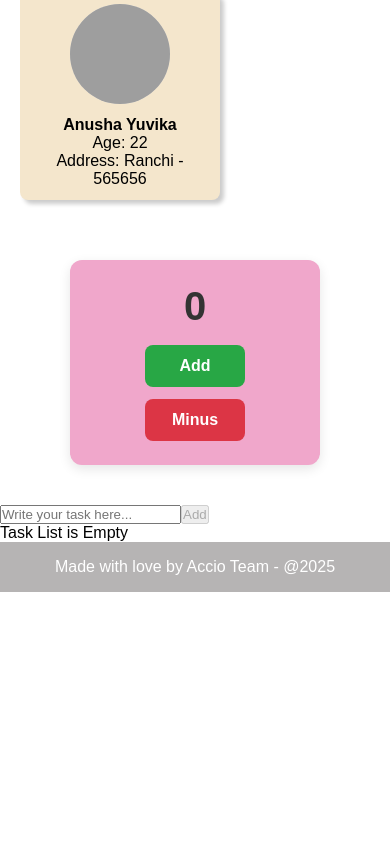
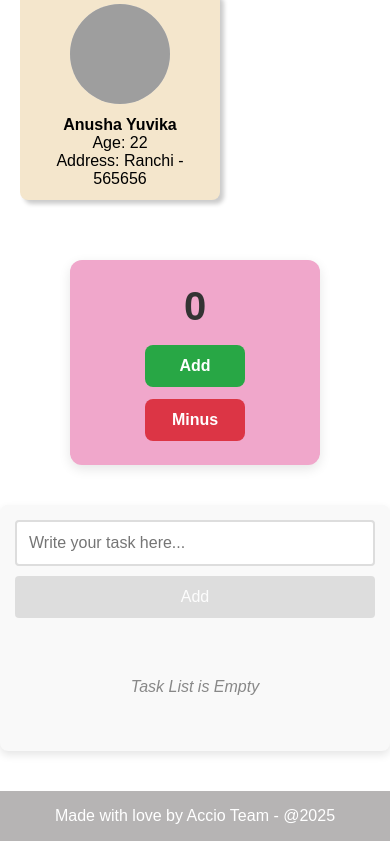
Before and after one commit to Uttu316/accio_oct_fe5, a React (Vite) app in the folder myApp/: page / in a window 390 px wide. Shown: the part 1324-2165 px from the top of the page. Before the commit the page ends 1916 px from the top, so only its background shows below. Built offline with nearby package versions, Linux system fonts and the light colour scheme; grey boxes are pictures that could not be loaded.

Commit message:
Complete todo list

```diff
--- a/myApp/src/components/todolist/index.jsx
+++ b/myApp/src/components/todolist/index.jsx
@@ -6,6 +6,23 @@ import styles from "./todo.module.css";
 const TodoList = () => {
   const [taskInput, setTaskInput] = useState(""); // store userinput
   const [tasks, setTasks] = useState([]); // store tasks
+  const [currEdit, setCurrEdit] = useState(null); // store current edit item
+
+  const isEditMode = currEdit !== null;
+
+  const onSave = () => {
+    if (taskInput.length < 3) return;
+    const currPos = currEdit.index;
+    setTasks((currTasks) => {
+      currTasks[currPos] = {
+        ...currEdit,
+        task: taskInput,
+      };
+      return currTasks;
+    });
+    setTaskInput("");
+    setCurrEdit(null);
+  };
 
   return (
     <div className={styles.todoContainer}>
@@ -13,8 +30,16 @@ const TodoList = () => {
         taskInput={taskInput}
         setTaskInput={setTaskInput}
         setTasks={setTasks}
+        isEditMode={isEditMode}
+        onSave={onSave}
       />
-      <TasksList tasks={tasks} />
+      <TasksList
+        isEditMode={isEditMode}
+        setCurrEdit={setCurrEdit}
+        tasks={tasks}
+        setTaskInput={setTaskInput}
+        setTasks={setTasks}
+      />
     </div>
   );
 };
--- a/myApp/src/components/todolist/taskForm.jsx
+++ b/myApp/src/components/todolist/taskForm.jsx
@@ -1,6 +1,12 @@
 import styles from "./todo.module.css";
 
-const TaskForm = ({ taskInput, setTaskInput, setTasks }) => {
+const TaskForm = ({
+  taskInput,
+  onSave,
+  isEditMode,
+  setTaskInput,
+  setTasks,
+}) => {
   const onInput = (e) => {
     const value = e.target.value;
     setTaskInput(value);
@@ -26,6 +32,7 @@ const TaskForm = ({ taskInput, setTaskInput, setTasks }) => {
         className={styles.todoInput}
         placeholder="Write your task here..."
       />
+      {!isEditMode && (
         <button
           disabled={taskInput.length < 3}
           onClick={onAdd}
@@ -33,6 +40,16 @@ const TaskForm = ({ taskInput, setTaskInput, setTasks }) => {
         >
           Add
         </button>
+      )}
+      {isEditMode && (
+        <button
+          disabled={taskInput.length < 3}
+          onClick={onSave}
+          className={styles.saveBtn}
+        >
+          Save
+        </button>
+      )}
     </div>
   );
 };
--- a/myApp/src/components/todolist/taskItem.jsx
+++ b/myApp/src/components/todolist/taskItem.jsx
@@ -1,16 +1,38 @@
 import { MdEdit as EditIcon, MdDelete as DeleteIcon } from "react-icons/md";
 import styles from "./todo.module.css";
 
-const TaskItem = ({ taskItem }) => {
-  const { task } = taskItem;
+const TaskItem = ({
+  taskItem,
+  index,
+  setTaskInput,
+  setCurrEdit,
+  isEditMode,
+  setTasks,
+}) => {
+  const { task, id } = taskItem;
+
+  const onEdit = () => {
+    const curreditTask = taskItem;
+    curreditTask.index = index;
+    setCurrEdit(curreditTask);
+    setTaskInput(task);
+  };
+
+  const onDlt = () => {
+    setTasks((currTasks) => currTasks.filter((item) => item.id !== id));
+  };
   return (
     <div className={styles.taskItem}>
       <p className={styles.taskText}>{task}</p>
       <div className={styles.todoItemActions}>
-        <button className={styles.editBtn}>
+        <button
+          disabled={isEditMode}
+          onClick={onEdit}
+          className={styles.editBtn}
+        >
           <EditIcon />
         </button>
-        <button className={styles.dltbtn}>
+        <button disabled={isEditMode} onClick={onDlt} className={styles.dltbtn}>
           <DeleteIcon />
         </button>
       </div>
--- a/myApp/src/components/todolist/tasksList.jsx
+++ b/myApp/src/components/todolist/tasksList.jsx
@@ -1,14 +1,30 @@
 import TaskItem from "./taskItem";
 import styles from "./todo.module.css";
 
-const TasksList = ({ tasks }) => {
+const TasksList = ({
+  tasks,
+  setTasks,
+  setCurrEdit,
+  setTaskInput,
+  isEditMode,
+}) => {
   const isEmpty = tasks.length === 0;
   return (
     <div className={styles.tasksList}>
       {isEmpty && <div className={styles.empty}>Task List is Empty</div>}
 
       {!isEmpty &&
-        tasks.map((item) => <TaskItem key={item.id} taskItem={item} />)}
+        tasks.map((item, index) => (
+          <TaskItem
+            key={item.id}
+            setTasks={setTasks}
+            isEditMode={isEditMode}
+            setTaskInput={setTaskInput}
+            index={index}
+            taskItem={item}
+            setCurrEdit={setCurrEdit}
+          />
+        ))}
     </div>
   );
 };
--- a/myApp/src/components/todolist/todo.module.css
+++ b/myApp/src/components/todolist/todo.module.css
@@ -0,0 +1,163 @@
+/* Todo Container */
+.todoContainer {
+  max-width: 600px;
+  margin: 40px auto;
+  padding: 20px;
+  background-color: #f9f9f9;
+  border-radius: 8px;
+  box-shadow: 0 4px 8px rgba(0, 0, 0, 0.1);
+  font-family: "Arial", sans-serif;
+}
+
+/* Todo Input Box */
+.todoInputBox {
+  display: flex;
+  gap: 10px;
+  margin-bottom: 20px;
+}
+
+.todoInput {
+  flex: 1;
+  padding: 12px;
+  border: 2px solid #ddd;
+  border-radius: 4px;
+  font-size: 16px;
+  transition: border-color 0.3s ease;
+}
+
+.todoInput:focus {
+  outline: none;
+  border-color: #4caf50;
+}
+
+.todoAddBtn,
+.saveBtn {
+  padding: 12px 20px;
+  background-color: #4caf50;
+  color: white;
+  border: none;
+  border-radius: 4px;
+  cursor: pointer;
+  font-size: 16px;
+  transition: background-color 0.3s ease;
+}
+
+.todoAddBtn:hover,
+.saveBtn:hover {
+  background-color: #45a049;
+}
+
+.todoAddBtn:disabled,
+.saveBtn:disabled {
+  background-color: #cccccc;
+  cursor: not-allowed;
+  opacity: 0.6;
+}
+
+/* Tasks List */
+.tasksList {
+  display: flex;
+  flex-direction: column;
+  gap: 10px;
+}
+
+.empty {
+  text-align: center;
+  color: #888;
+  font-style: italic;
+  padding: 40px 0;
+}
+
+/* Task Item */
+.taskItem {
+  display: flex;
+  justify-content: space-between;
+  align-items: center;
+  padding: 15px;
+  background-color: white;
+  border: 1px solid #e0e0e0;
+  border-radius: 6px;
+  box-shadow: 0 2px 4px rgba(0, 0, 0, 0.05);
+  transition: box-shadow 0.3s ease;
+}
+
+.taskItem:hover {
+  box-shadow: 0 4px 8px rgba(0, 0, 0, 0.1);
+}
+
+.taskText {
+  flex: 1;
+  margin: 0;
+  font-size: 16px;
+  color: #333;
+}
+
+/* Todo Item Actions */
+.todoItemActions {
+  display: flex;
+  gap: 8px;
+}
+
+.editBtn,
+.dltbtn {
+  padding: 8px 12px;
+  border: none;
+  border-radius: 4px;
+  cursor: pointer;
+  font-size: 14px;
+  display: flex;
+  align-items: center;
+  justify-content: center;
+  transition: background-color 0.3s ease;
+}
+
+.editBtn {
+  background-color: #2196f3;
+  color: white;
+}
+
+.editBtn:hover {
+  background-color: #1976d2;
+}
+
+.dltbtn {
+  background-color: #f44336;
+  color: white;
+}
+
+.dltbtn:hover {
+  background-color: #d32f2f;
+}
+
+.editBtn:disabled,
+.dltbtn:disabled {
+  background-color: #cccccc;
+  cursor: not-allowed;
+  opacity: 0.6;
+}
+
+/* Responsive Design */
+@media (max-width: 480px) {
+  .todoContainer {
+    padding: 15px;
+  }
+
+  .todoInputBox {
+    flex-direction: column;
+  }
+
+  .todoAddBtn,
+  .saveBtn {
+    width: 100%;
+  }
+
+  .taskItem {
+    flex-direction: column;
+    align-items: flex-start;
+    gap: 10px;
+  }
+
+  .todoItemActions {
+    align-self: flex-end;
+  }
+}
```
Lines whose indentation alone changed are shown as unchanged.
